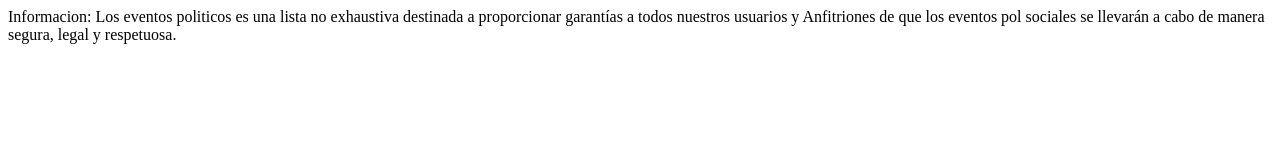
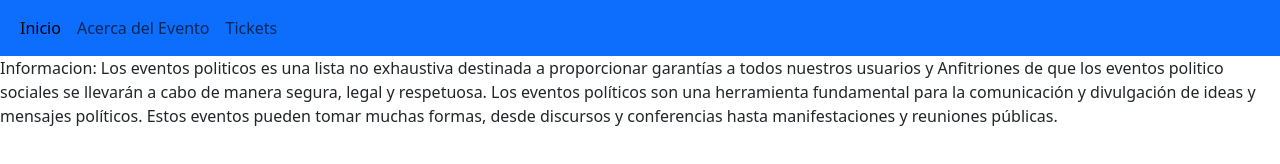
Before and after one commit to Dylan-1905/Evento-pol-ticos, a plain HTML site: page Acerca del Evento.html in a window 1280 px wide. Drawn offline with nearby package versions, Linux system fonts and the light colour scheme.

Commit message:
codigo nuevo

```diff
--- a/Acerca del Evento.html
+++ b/Acerca del Evento.html
@@ -3,13 +3,30 @@
 <head>
     <meta charset="UTF-8">
     <meta http-equiv="X-UA-Compatible" content="IE=edge">
+    <link href="https://cdn.jsdelivr.net/npm/bootstrap@5.3.3/dist/css/bootstrap.min.css" rel="stylesheet" integrity="sha384-QWTKZyjpPEjISv5WaRU9OFeRpok6YctnYmDr5pNlyT2bRjXh0JMhjY6hW+ALEwIH" crossorigin="anonymous">
     <meta name="viewport" content="width=device-width, initial-scale=1.0">
     <title>Document</title>
 </head>
 <body>
+    <nav class="navbar navbar-expand-lg bg-primary">
+        <div class="container-fluid">
+          <button class="navbar-toggler" type="button" data-bs-toggle="collapse" data-bs-target="#navbarNavAltMarkup" aria-controls="navbarNavAltMarkup" aria-expanded="false" aria-label="Toggle navigation">
+            <span class="navbar-toggler-icon"></span>
+          </button>
+          <div class="collapse navbar-collapse" id="navbarNavAltMarkup">
+            <div class="navbar-nav">
+              <a class="nav-link active" aria-current="page" href="#">Inicio</a>
+              <a class="nav-link" href="./Acerca del Evento.html">Acerca del Evento</a>
+              <a class="nav-link" href="#">Tickets</a>
+            </div>
+          </div>
+        </div>
+      </nav>
     <div>
         Informacion:
-        Los eventos politicos es una lista no exhaustiva destinada a proporcionar garantías a todos nuestros usuarios y Anfitriones de que los eventos pol sociales se llevarán a cabo de manera segura, legal y respetuosa.
+        Los eventos politicos es una lista no exhaustiva destinada a proporcionar garantías a todos nuestros usuarios y Anfitriones de que los eventos politico sociales se llevarán a cabo de manera segura, legal y respetuosa.
+        Los eventos políticos son una herramienta fundamental para la comunicación y divulgación de ideas y mensajes políticos. Estos eventos pueden tomar muchas formas, desde discursos y conferencias hasta manifestaciones y reuniones públicas.
+
     </div>
 </body>
 </html>
```
Also changed, not shown: comprar tickes.html (+0 -1 lines), style.css (line endings or trailing spaces).
